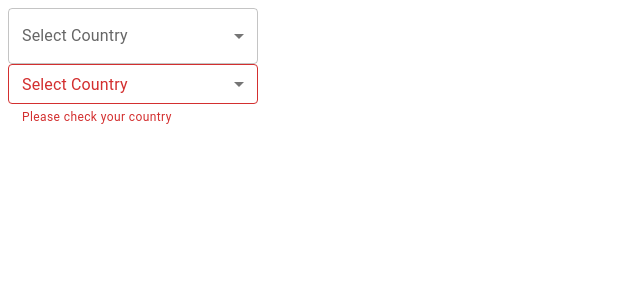
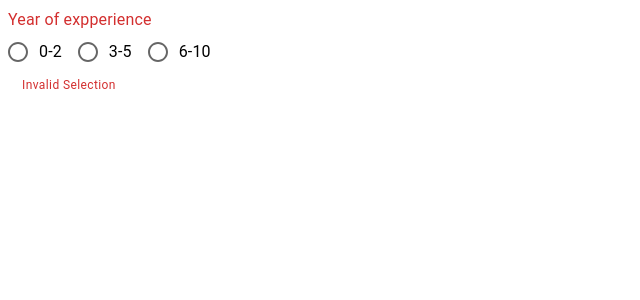
Before and after one commit to AhmadIkbalDjaya/Belajar-Mui, a React (Vite) app: page / in a window 1280 px wide. Shown: the top 300 px of the page, without its empty margins (0-640 px from the left). Built offline with nearby package versions, Linux system fonts and the light colour scheme.

Commit message:
9-Radio Button

```diff
--- a/src/App.jsx
+++ b/src/App.jsx
@@ -1,5 +1,6 @@
 import "./App.css";
-import { MuiSelect } from "./components/MuiSelect";
+import { MuiRadioButton } from "./components/MuiRadioButton";
+// import { MuiSelect } from "./components/MuiSelect";
 // import { MuiTextField } from "./components/MuiTextField";
 // import { MuiButton } from "./components/MuiButton";
 // import { MuiTypography } from "./components/MuiTypography";
@@ -10,7 +11,8 @@ export default function App() {
       {/* <MuiTypography /> */}
       {/* <MuiButton /> */}
       {/* <MuiTextField /> */}
-      <MuiSelect />
+      {/* <MuiSelect /> */}
+      <MuiRadioButton />
     </>
   );
 }
--- /dev/null
+++ b/src/components/MuiRadioButton.jsx
@@ -0,0 +1,39 @@
+import {
+  Box,
+  FormControl,
+  FormLabel,
+  FormControlLabel,
+  RadioGroup,
+  Radio,
+  FormHelperText,
+} from "@mui/material";
+import { useState } from "react";
+
+export const MuiRadioButton = () => {
+  const [value, setValue] = useState("");
+  console.log(value);
+  const handleChange = (event) => {
+    setValue(event.target.value);
+  };
+  return (
+    <Box>
+      <FormControl error>
+        <FormLabel id="job-experience-group-label">
+          Year of expperience
+        </FormLabel>
+        <RadioGroup
+          name="job-experience-group"
+          aria-labelledby="job-experience-group-label"
+          value={value}
+          onChange={handleChange}
+          row
+        >
+          <FormControlLabel control={<Radio size="medium" color="secondary" />} label="0-2" value="0-2" />
+          <FormControlLabel control={<Radio />} label="3-5" value="3-5" />
+          <FormControlLabel control={<Radio />} label="6-10" value="6-10" />
+        </RadioGroup>
+        <FormHelperText>Invalid Selection</FormHelperText>
+      </FormControl>
+    </Box>
+  );
+};
```
